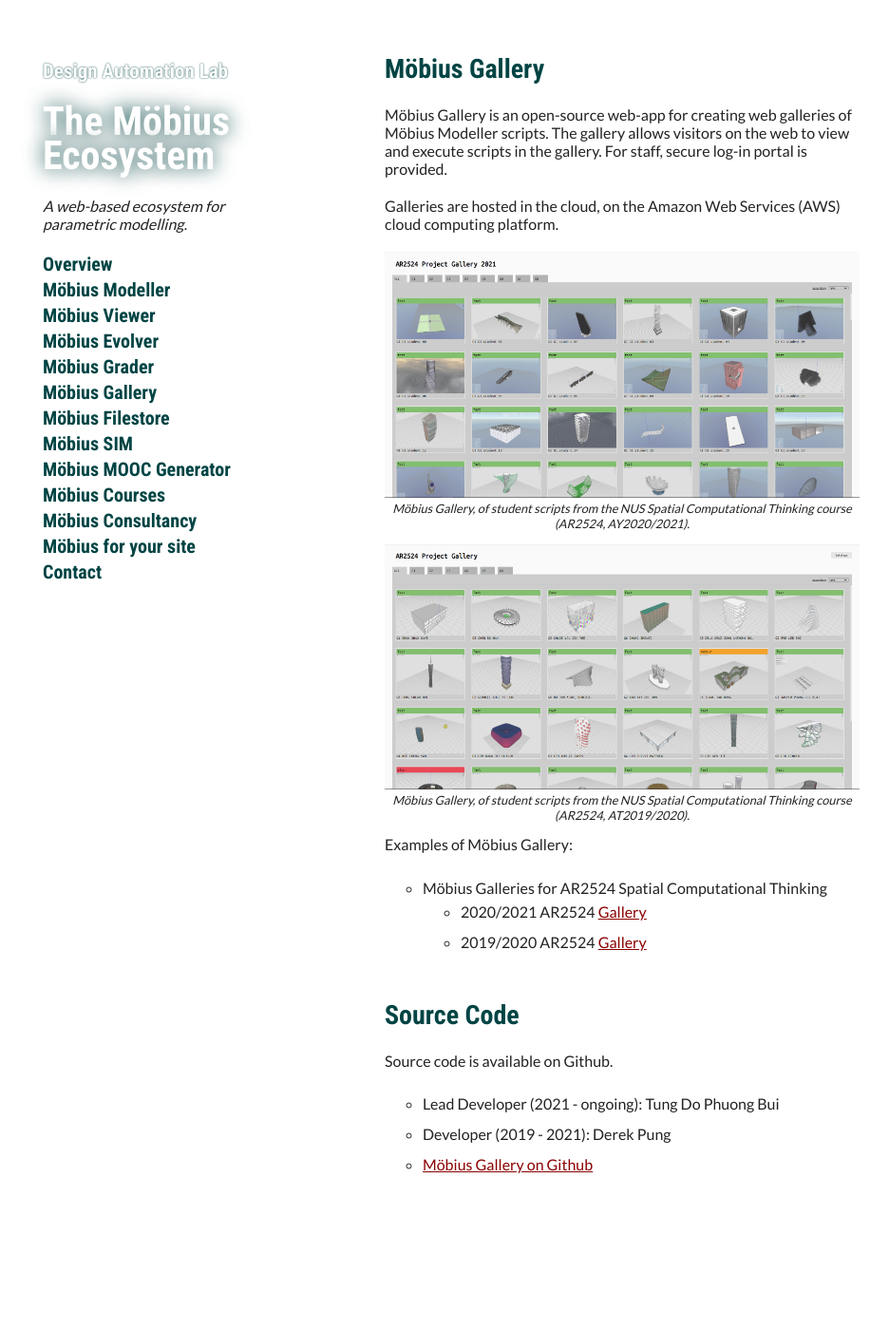
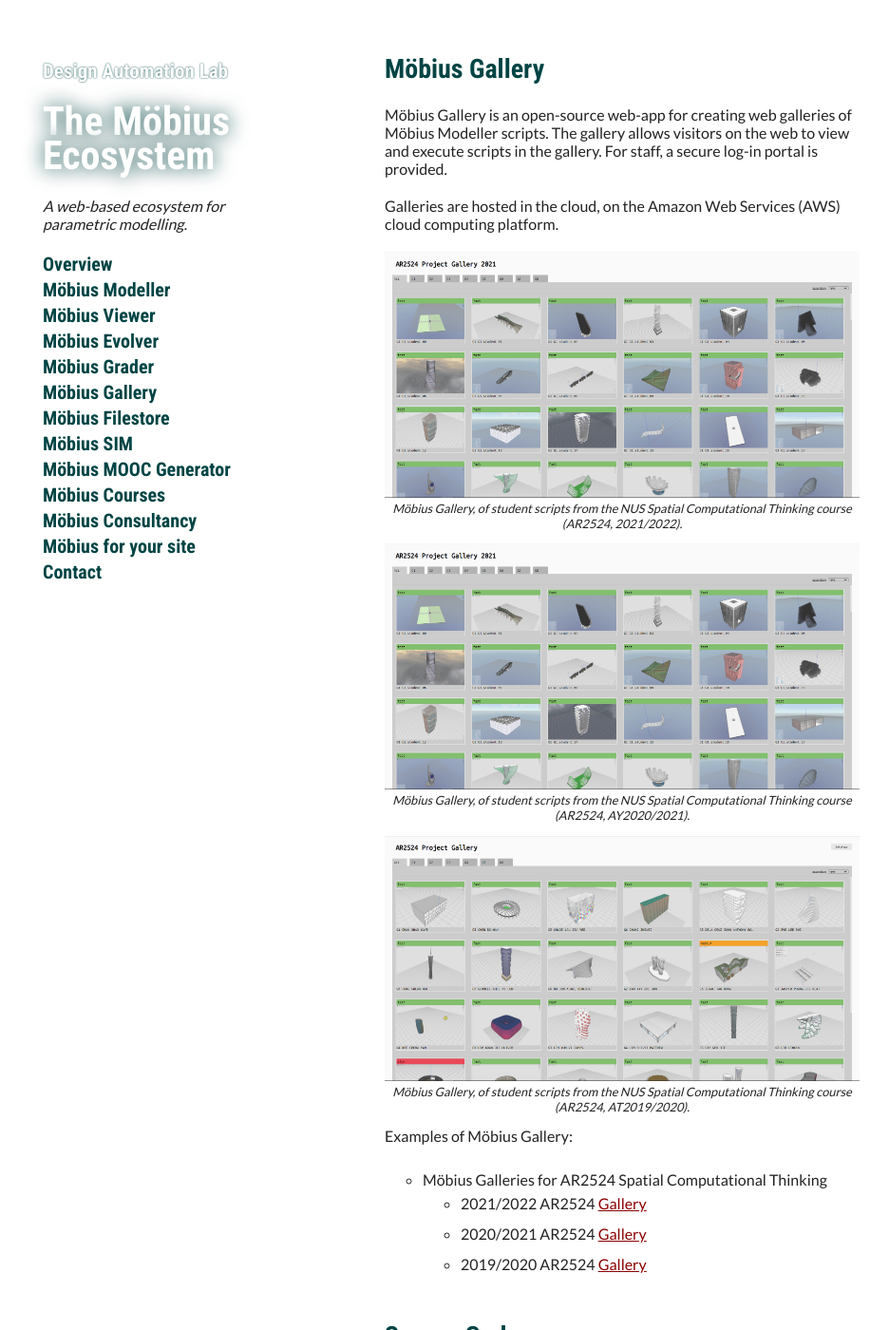
Before and after one commit to design-automation/mobius-website, a Jekyll site: the page built from pages/mobius_gallery.md, in a window 1280 px wide and 1400 px high. Shown: the whole window at 95% size, without its empty margins (165-1101 px from the left). Built offline with Jekyll 4.4.1, drawn with Linux system fonts in a browser that asks for light colours; our own code applies the rules of GitHub Pages for plain Markdown files; a script that is not in the unit is left out.

Commit message:
Update mobius_gallery.md

```diff
--- a/pages/mobius_gallery.md
+++ b/pages/mobius_gallery.md
@@ -4,10 +4,15 @@
 # Möbius Gallery
 
 Möbius Gallery is an open-source web-app for creating web galleries of Möbius Modeller scripts. The
-gallery allows visitors on the web to view and execute scripts in the gallery. For staff, secure
+gallery allows visitors on the web to view and execute scripts in the gallery. For staff, a secure
 log-in portal is provided.
 
 Galleries are hosted in the cloud, on the Amazon Web Services (AWS) cloud computing platform.
+
+{% include fig.html
+file="mobius_gallery_2020_2021.png"
+caption="Möbius Gallery, of student scripts from the NUS Spatial Computational Thinking course (AR2524, 2021/2022)."
+%}
 
 {% include fig.html
 file="mobius_gallery_2020_2021.png"
@@ -22,6 +27,7 @@
 Examples of Möbius Gallery:
 
 - Möbius Galleries for AR2524 Spatial Computational Thinking
+  - 2021/2022 AR2524 [Gallery](https://gallery.design-automation.net/view#assignment=2){:target="blank"}
   - 2020/2021 AR2524 [Gallery](https://design-automation-edu.github.io/AR2524-AY2021-Gallery/){:target="blank"}
   - 2019/2020 AR2524 [Gallery](https://design-automation-edu.github.io/AR2524-AY2020-Gallery/){:target="blank"}
 
```
